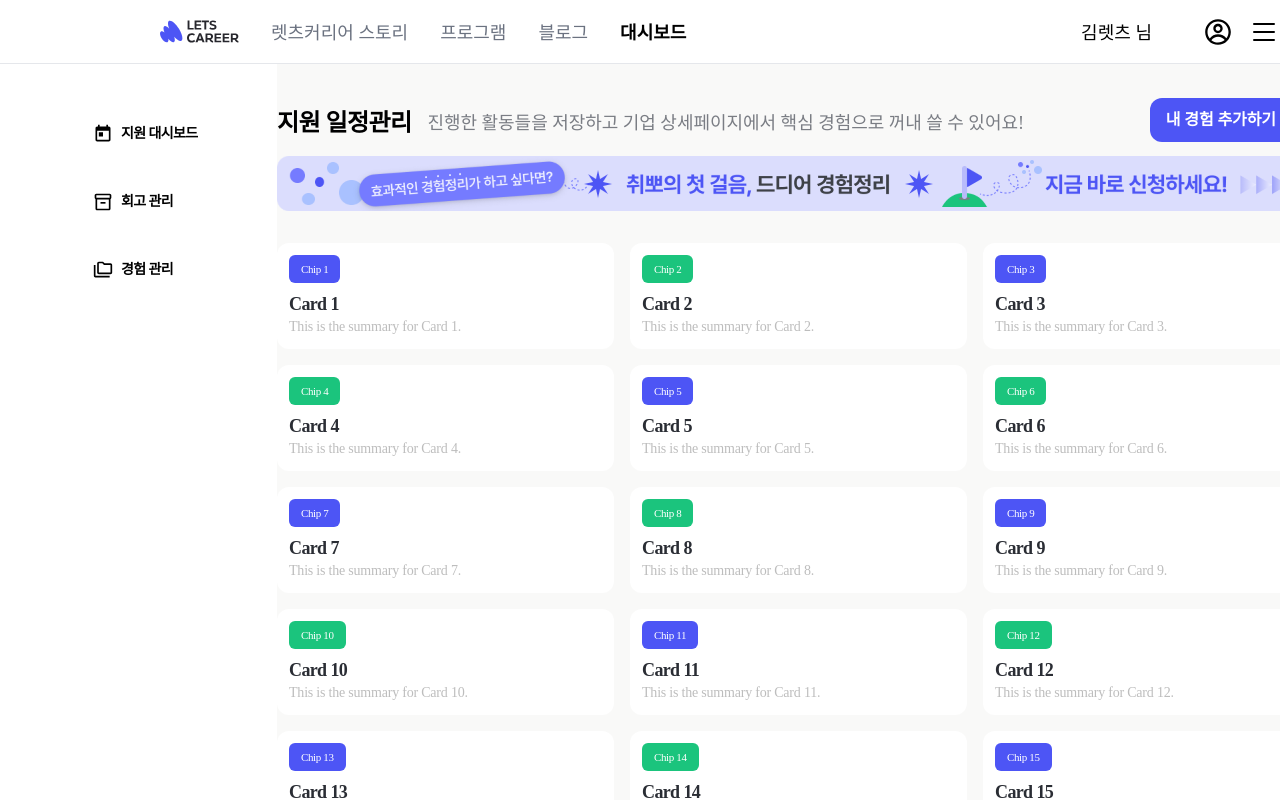
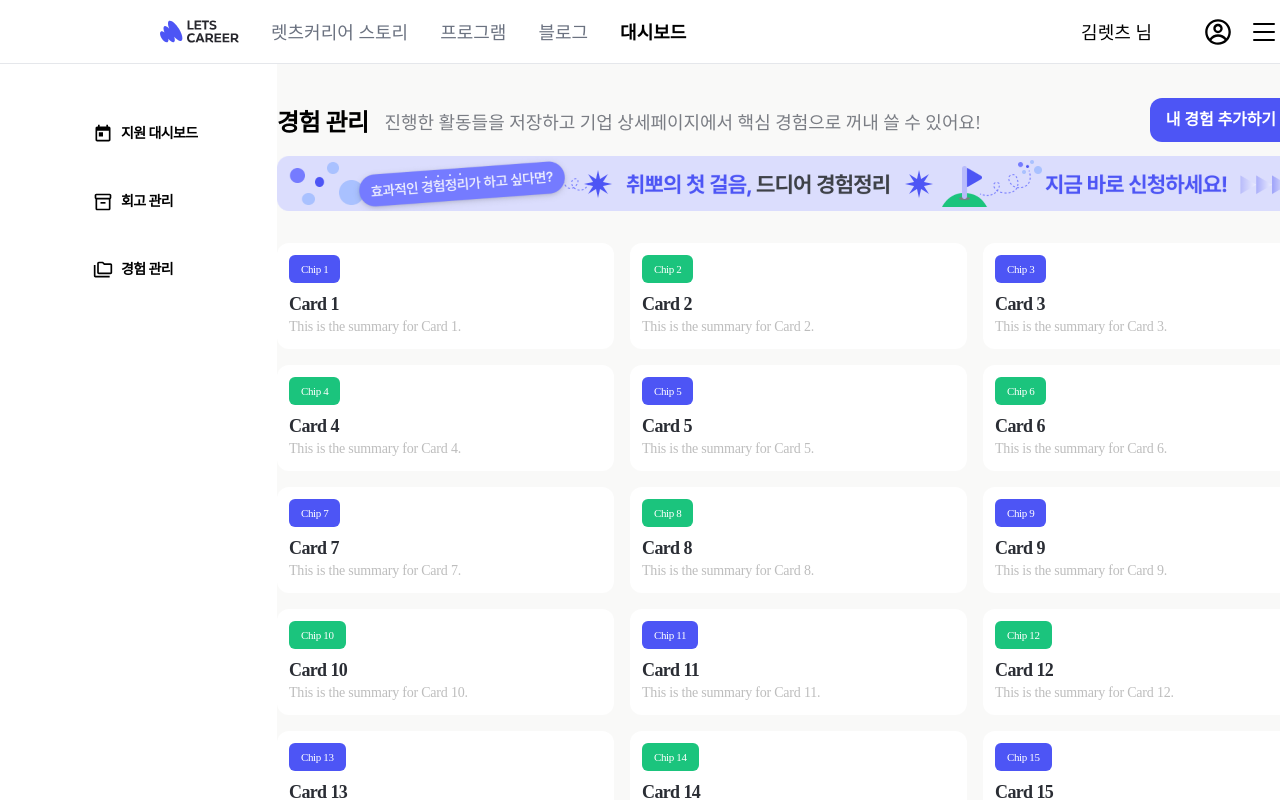
Before and after one commit to LetsCareer-A/LetsCareerA-FE, a React (Vite) app: page /careers in a window 1280 px wide. Shown: the top 800 px of the page. Built offline with nearby package versions, Linux system fonts and the light colour scheme.

Commit message:
#30 [Fix] 닫기 버튼 클릭 시 토스트가 뜨는 문제 해결

```diff
--- a/src/pages/Careers/CareersPage.tsx
+++ b/src/pages/Careers/CareersPage.tsx
@@ -78,6 +78,11 @@ const CareersPage = () => {
   }, [title, situation, task, action, result, selectedExperience]);
 
   const handleCloseModal = () => {
+    setIsModalOpen(false);
+    resetState();
+  };
+
+  const handleConfirm = () => {
     setToastMessage(`${title} 을(를) 경험 정리에 추가했어요!`);
     setToastDescription('차곡차곡 쌓아온 경험들은 지원 일정별 상세페이지에서 핵심 경험으로 등록할 수도 있어요!');
     setShowToast(true);
@@ -90,16 +95,11 @@ const CareersPage = () => {
   };
 
 
-  const handleConfirm = () => {
-    console.log('Confirm clicked');
-    handleCloseModal();
-  };
-
   return (
     <Box>
       <Box display='flex' justifyContent='space-between'>
         <Box display='flex' gap='16px' alignItems='center'>
-          <Typography variant="body2">지원 일정관리</Typography>
+          <Typography variant="body2">경험 관리</Typography>
           <Typography style={typography.small2Reg} color={colors.neutral[40]}>
             진행한 활동들을 저장하고 기업 상세페이지에서 핵심 경험으로 꺼내 쓸 수 있어요!
           </Typography>
```
